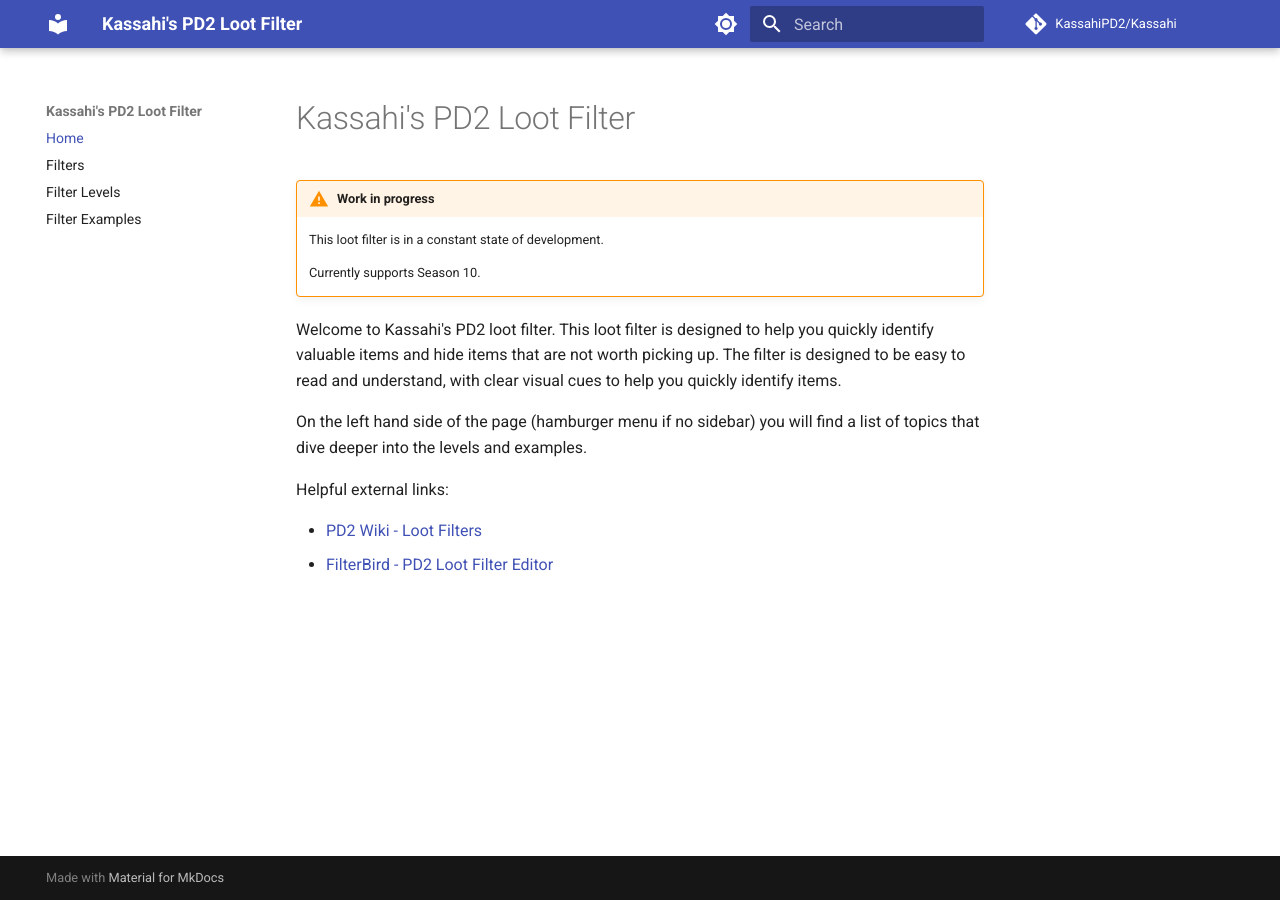
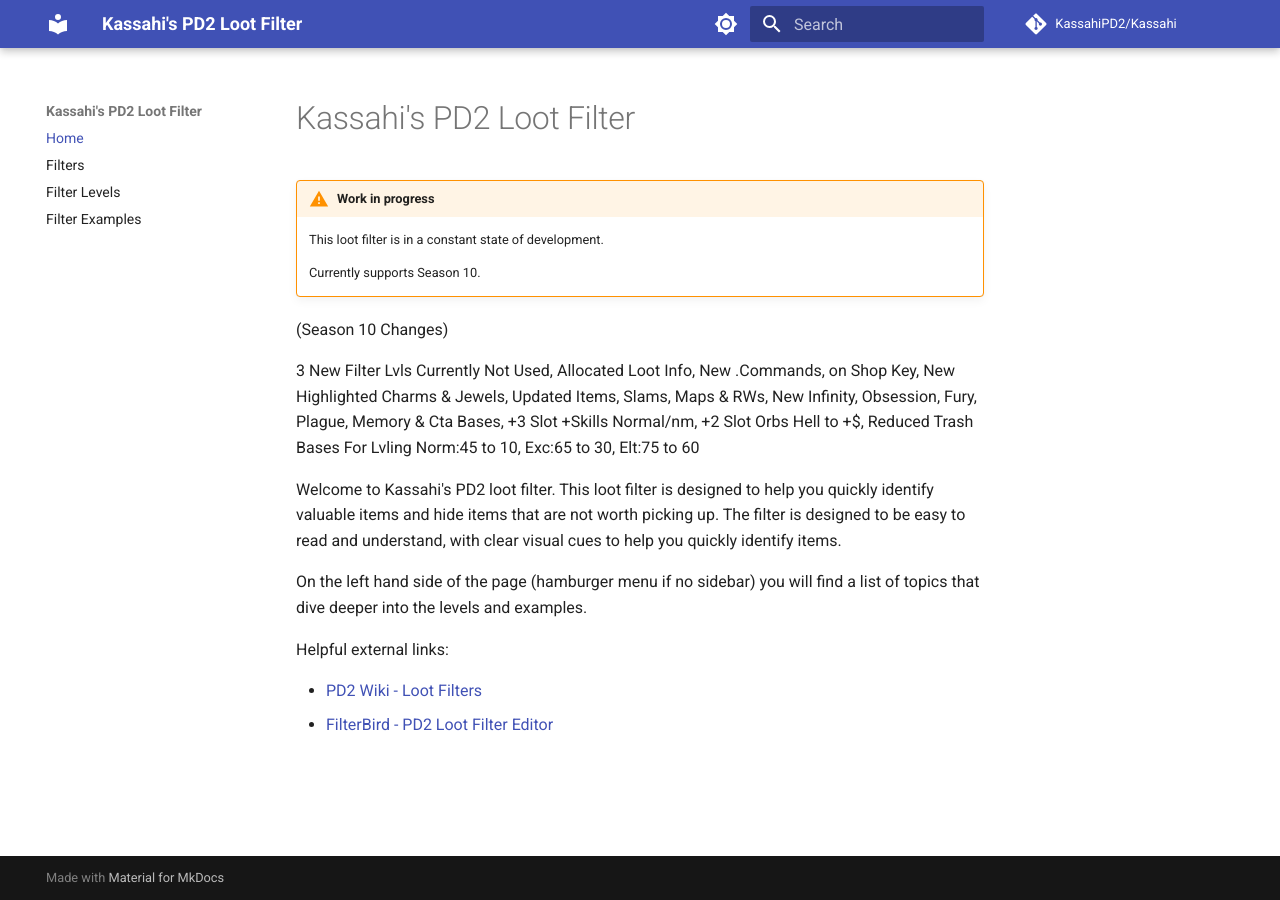
Before and after one commit to KassahiPD2/Kassahi, an MkDocs documentation site: the page built from docs/index.md, in a window 1280 px wide. Built offline with MkDocs 1.6.1 and Material for MkDocs 9.7.7, drawn with Linux system fonts in a browser that asks for light colours; comment, search, counter and statistics services are not loaded.

Commit message:
Update index.md

```diff
--- a/docs/index.md
+++ b/docs/index.md
@@ -5,6 +5,11 @@
     This loot filter is in a constant state of development.
 
     Currently supports Season 10.
+
+(Season 10 Changes)
+
+3 New Filter Lvls Currently Not Used, Allocated Loot Info, New .Commands, on Shop Key, New Highlighted Charms & Jewels, Updated Items, Slams, Maps & RWs, New Infinity, Obsession, Fury, Plague, Memory & Cta Bases, +3 Slot +Skills Normal/nm, +2 Slot Orbs Hell to +$, Reduced Trash Bases For Lvling Norm:45 to 10, Exc:65 to 30, Elt:75 to 60
+
 
 Welcome to Kassahi's PD2 loot filter. This loot filter is designed to help you quickly identify valuable items and hide items that are not worth picking up. The filter is designed to be easy to read and understand, with clear visual cues to help you quickly identify items.
 
```
